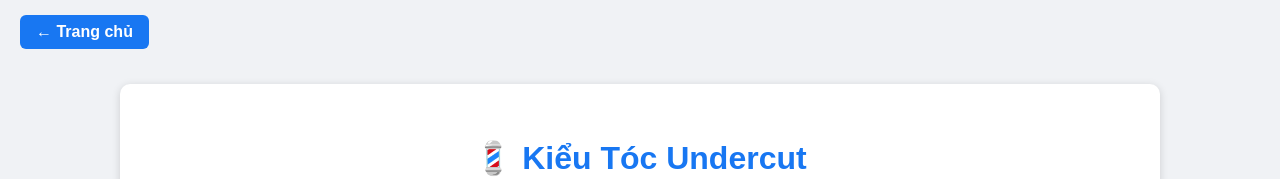
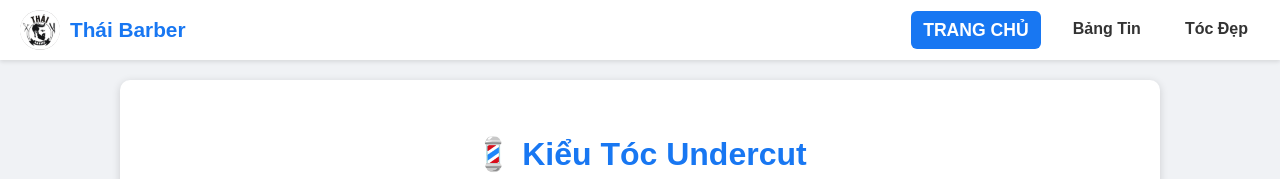
Before and after one commit to timothyanpham/thaibarber, a plain HTML site: page tocdep.html in a window 1280 px wide. Shown: the top 179 px of the page. Drawn offline with Linux system fonts and the light colour scheme.

Commit message:
Update tocdep.html

```diff
--- a/tocdep.html
+++ b/tocdep.html
@@ -94,8 +94,29 @@
     </style>
   </head>
   <body>
-    <!-- Nút quay về Trang chủ -->
-    <a href="index.html" class="home-btn">← Trang chủ</a>
+    <!-- ===== NAVBAR ===== -->
+    <nav class="navbar">
+      <div class="nav-left">
+        <img src="logo.jpg" alt="Logo" class="nav-logo" />
+        <span class="brand">Thái Barber</span>
+      </div>
+
+      <!-- Nút hamburger cho mobile -->
+      <div class="hamburger" onclick="toggleMenu()">☰</div>
+
+      <ul class="nav-right">
+        <li><a href="index.html">Trang chủ</a></li>
+        <li><a href="bangtin.html">Bảng Tin</a></li>
+        <li><a href="tocdep.html">Tóc Đẹp</a></li>
+      </ul>
+    </nav>
+
+    <!-- Menu mobile -->
+    <div class="mobile-menu" id="mobileMenu">
+      <a href="index.html">Trang chủ</a>
+      <a href="bangtin.html">Bảng Tin</a>
+      <a href="tocdep.html">Tóc Đẹp</a>
+    </div>
 
     <div class="article">
       <h2>💈 Kiểu Tóc Undercut</h2>
```
